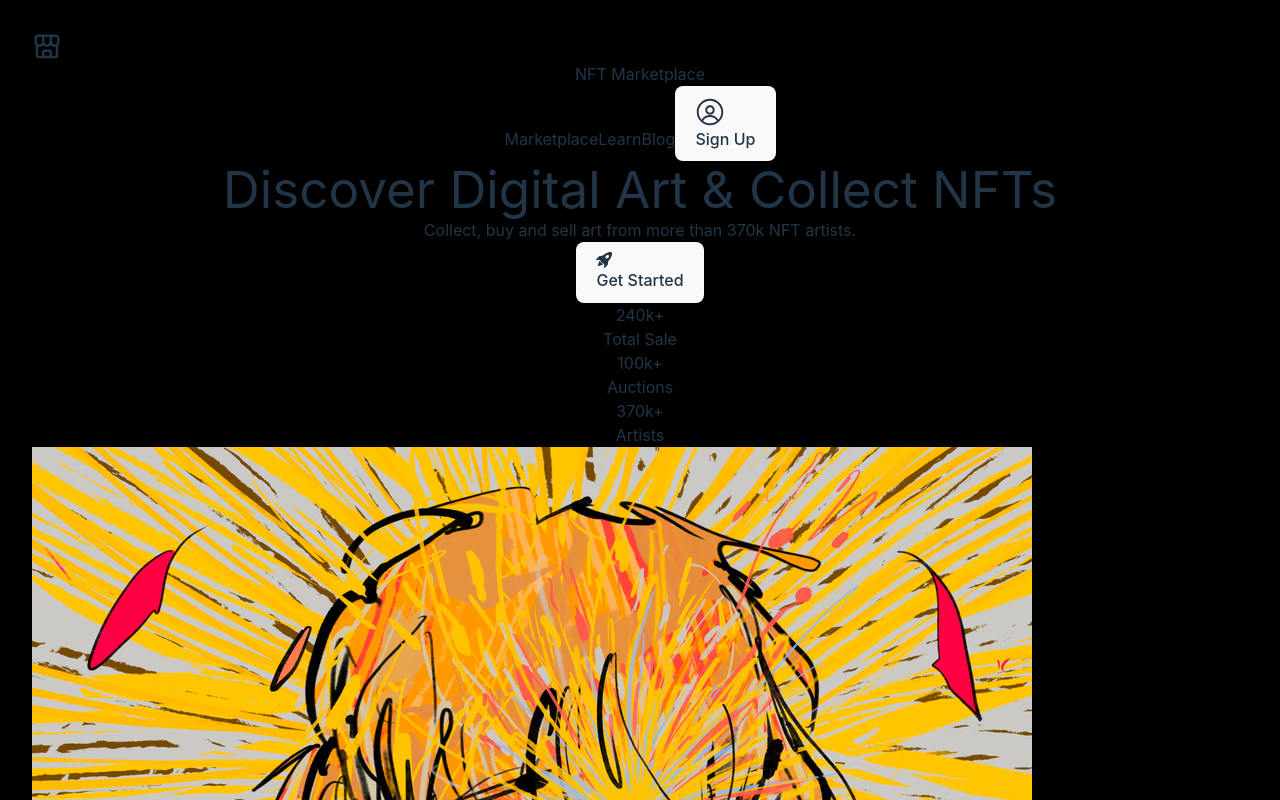
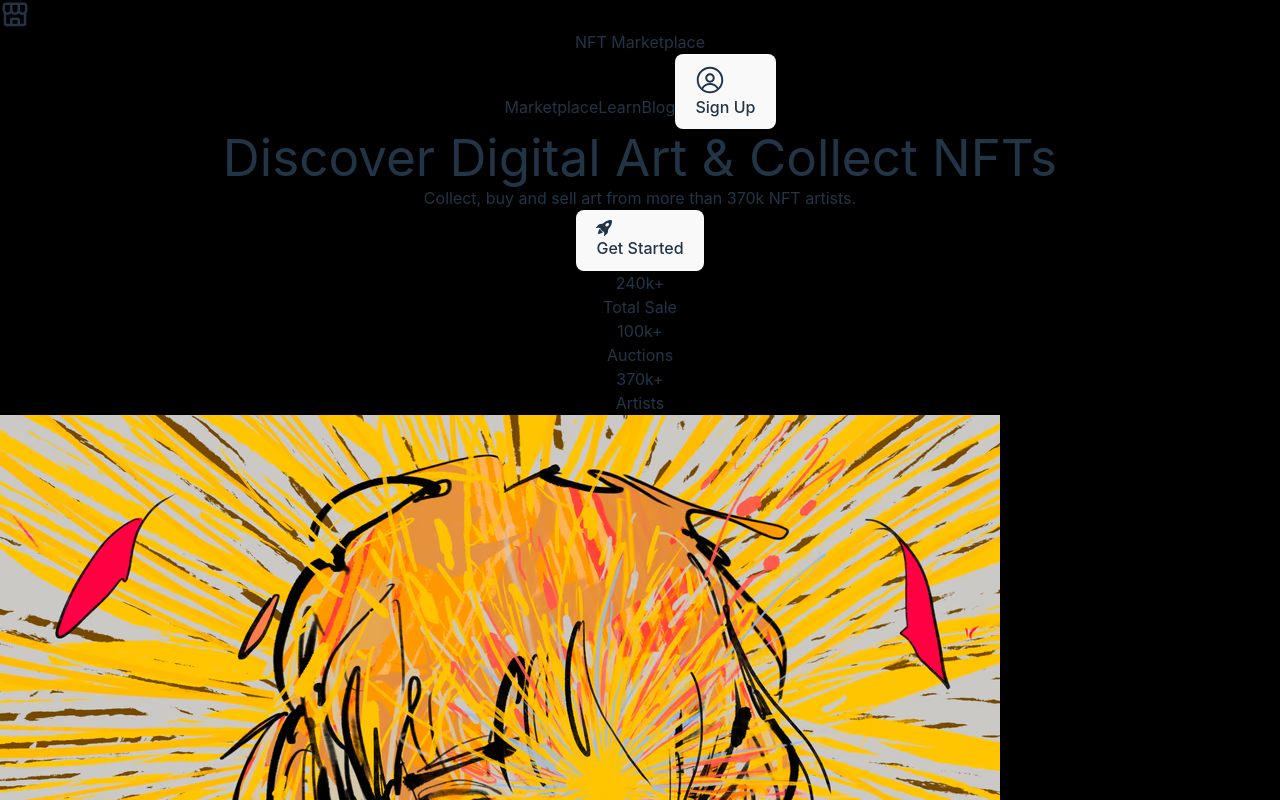
Before and after one commit to shangguanwang/NFT-marketplace, a React app: page / in a window 1280 px wide. Shown: the top 800 px of the page. Built offline with nearby package versions, Linux system fonts and the light colour scheme; the HTML template or start-up script is replaced by a standard one.

Commit message:
fix root margin and apdding

```diff
--- a/src/index.css
+++ b/src/index.css
@@ -18,6 +18,10 @@
   -webkit-text-size-adjust: 100%;
 }
 
+#root {
+  margin: auto;
+  padding: 0;
+}
 
 a:hover {
   color: #535bf2;
```
